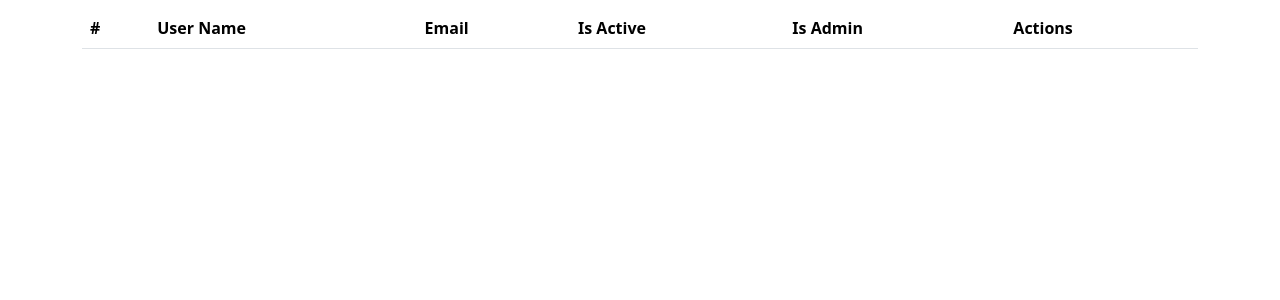
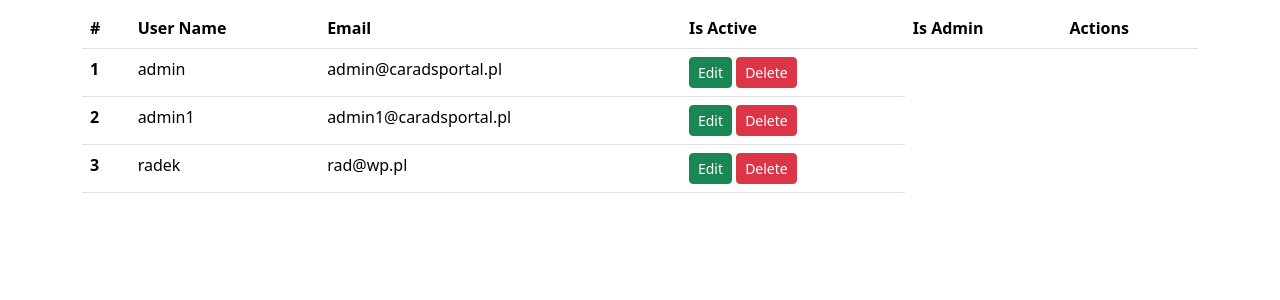
Before and after one commit to rajkonkret/BootCamp-11-10-2025-WEB, a Flask app: page /users in a window 1280 px wide. Shown: the part 56-356 px from the top of the page. Run offline with Flask 3, Linux system fonts and the light colour scheme; data comes from the database, SQL or seed files in the repository; lists and menus that the app fills with data are empty.

Commit message:
[17 14] update web3_flask/flask_zad5 update add bootstrap add

```diff
--- a/web3_flask/flask_zad6_baza/templates/users.html
+++ b/web3_flask/flask_zad6_baza/templates/users.html
@@ -74,23 +74,21 @@
         </tr>
         </thead>
         <tbody>
-        {% for offer in offers %}
+        {% for user in users %}
         <tr>
-            <th scope="row">{{ offer.id }}</th>
-            <td>{{ offer.brand }}</td>
-            <td>{{ "{:,.2f}".format(offer.price) }}</td>
+            <th scope="row">{{ user.id }}</th>
+            <td>{{ user.name }}</td>
+            <td>{{ user.email }}</td>
             <td>
-                <a href="{{ url_for('view_offer', offer_id=offer.id) }}" class="btn btn-primary btn-sm" role="button">View</a>
 
-                <a href="{{ url_for('edit_offer', offer_id=offer.id) }}"
+                <a href="{{ url_for('edit_user', user_name=user.name) }}"
                    class="btn btn-success btn-sm" role="button">Edit</a>
 
-<!--                <a href="{{ url_for('delete_offer', offer_id=offer.id) }}" class="btn btn-danger btn-sm" role="button">Delete</a>-->
                 <button type="button" class="btn btn-danger btn-sm delete-confirm"
                     data-bs-toggle="modal"
                         data-bs-target="#confirmDeleteModal"
-                        data-desc="Delete offer {{ offer.id }} {{ offer.brand }}?"
-                    data-url="{{ url_for('delete_offer', offer_id=offer.id) }}">
+                        data-desc="Delete user {{ user.name }}?"
+                    data-url="{{ url_for('delete_user', user_name=user.name) }}">
                     Delete
                 </button>
 
```
